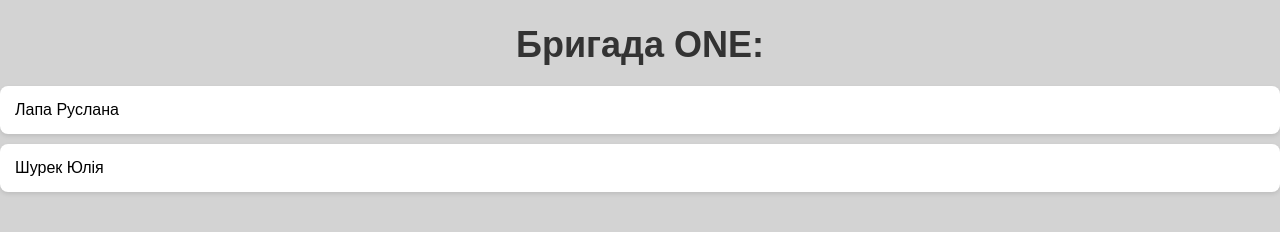
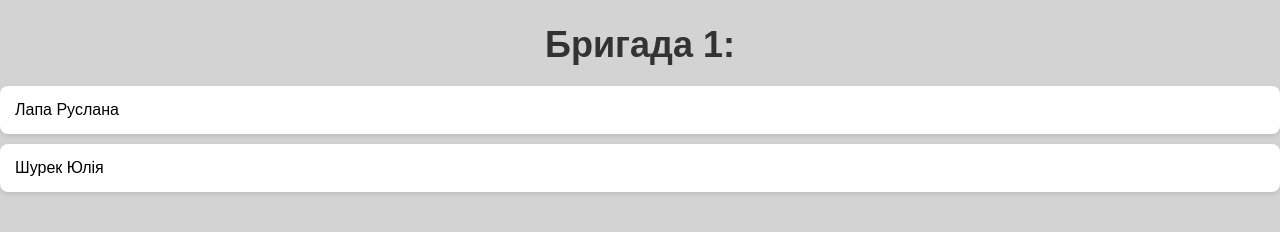
Before and after one commit to yuliiashurek/lab45, a website built with webpack: page index.html in a window 1280 px wide. Built offline with nearby package versions, Linux system fonts and the light colour scheme.

Commit message:
html changed

```diff
--- a/index.html
+++ b/index.html
@@ -7,7 +7,7 @@
   <link rel="stylesheet" href="styles.css">
 </head>
 <body>
-<h1>Бригада ONE:</h1>
+<h1>Бригада 1:</h1>
 <ul>
   <li>Лапа Руслана</li>
   <li>Шурек Юлія</li>
```
